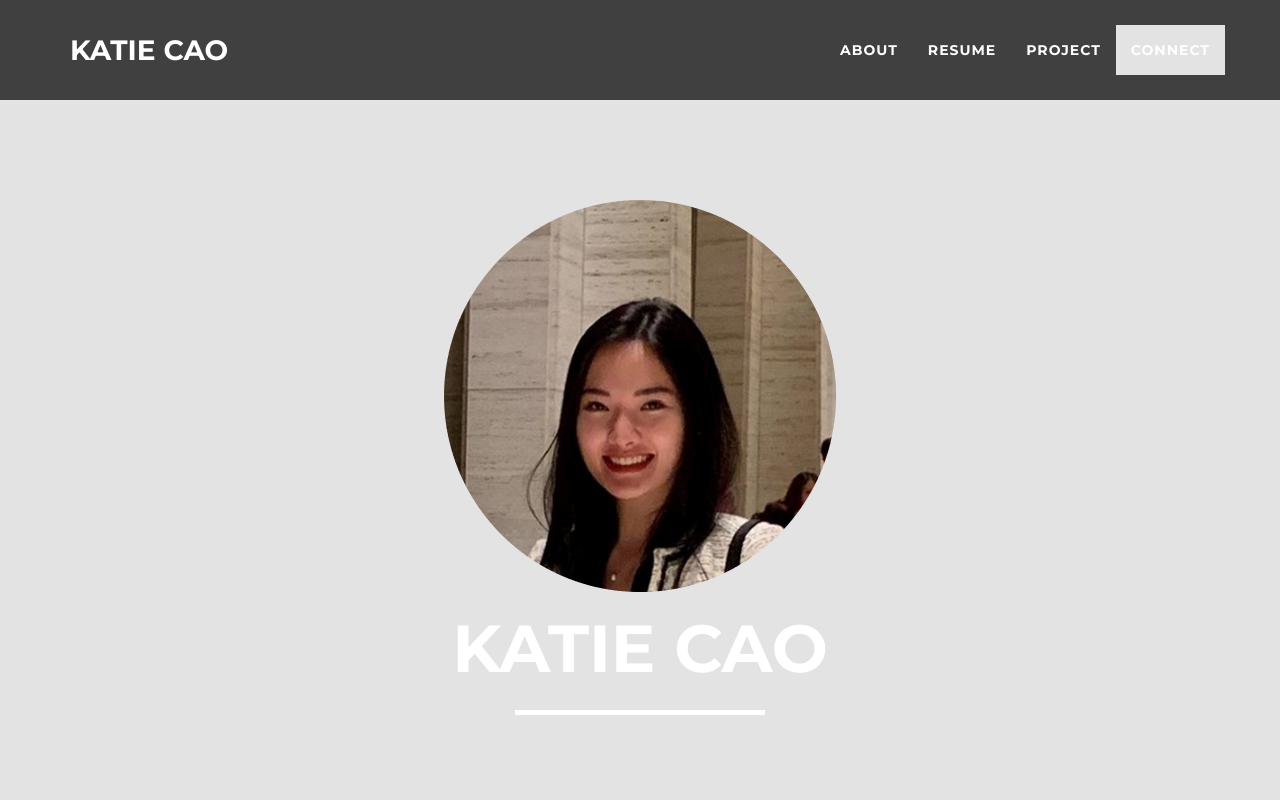
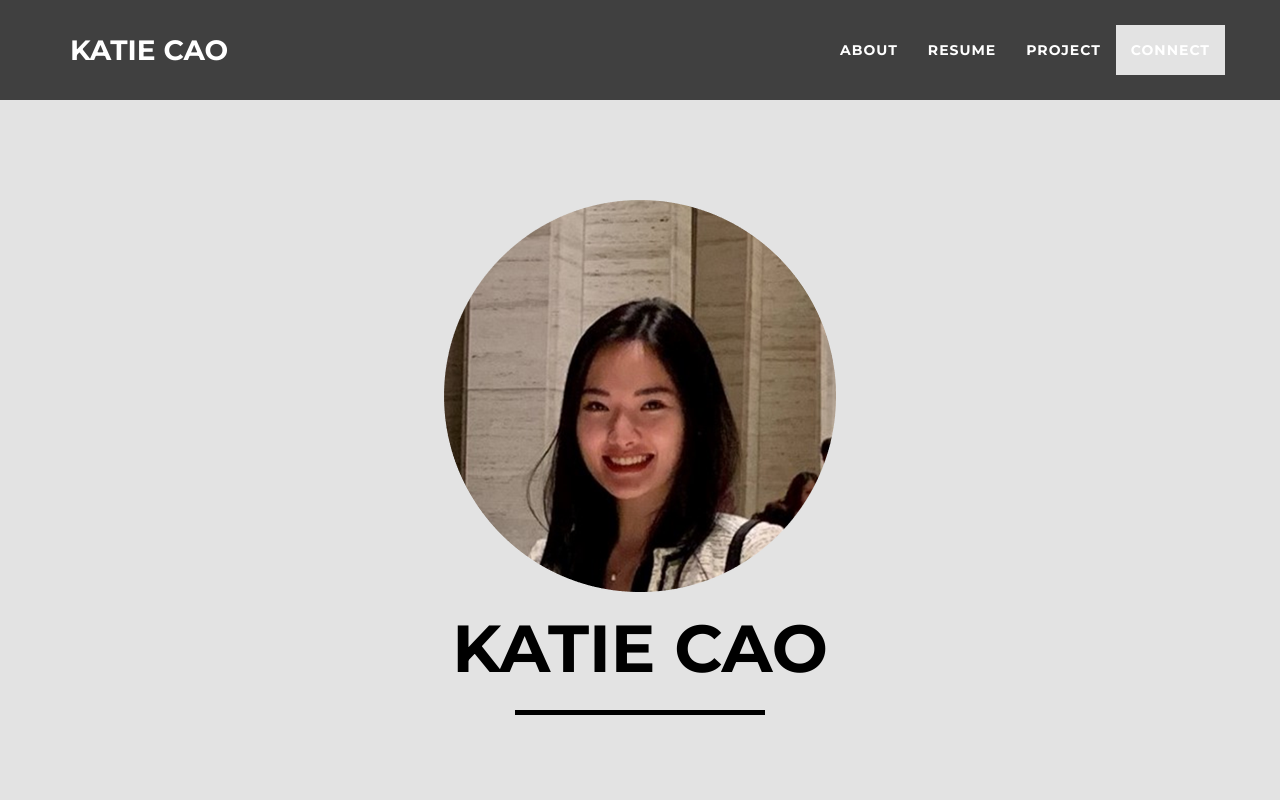
Before and after one commit to katiecao1/katiecao1.github.io, a website: page index.html in a window 1280 px wide. Shown: the top 800 px of the page. Drawn offline with nearby package versions, Linux system fonts and the light colour scheme.

Commit message:
Update freelancer.css

```diff
--- a/css/freelancer.css
+++ b/css/freelancer.css
@@ -55,7 +55,7 @@ hr.star-primary:after {
   padding: 0 0.25em;
 }
 hr.star-light {
-  border-color: white;
+  border-color: black;
 }
 hr.star-light:after {
   background-color: #e3e3e3;
@@ -74,7 +74,7 @@ hr.star-primary:after {
 header {
   text-align: center;
   background: #e3e3e3;
-  color: white;
+  color: black;
 }
 header .container {
   padding-top: 100px;
```
